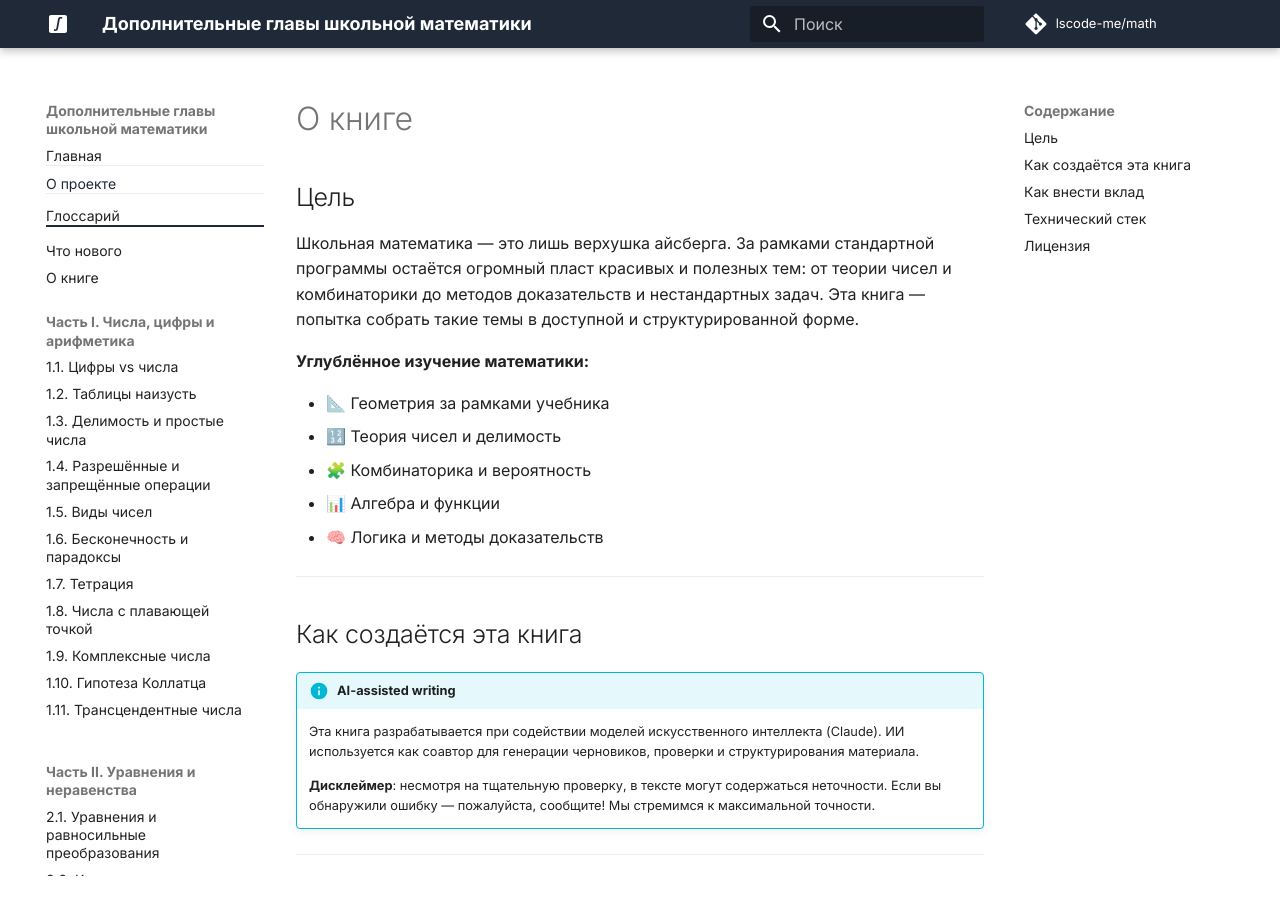
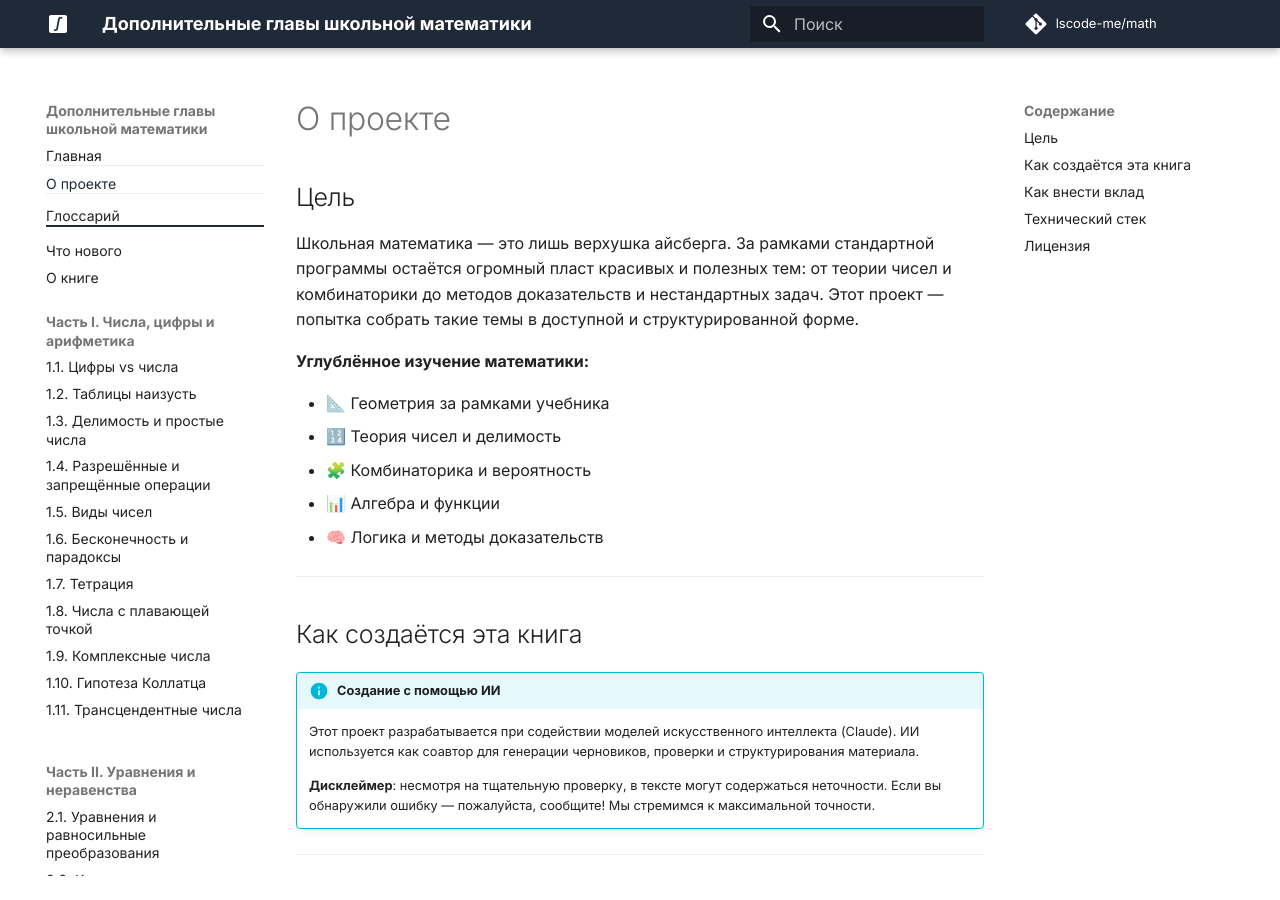
Before and after one commit to lscode-me/math, an MkDocs documentation site: the page built from docs/about.md, in a window 1280 px wide and 900 px high. Built offline with MkDocs 1.6.1 and Material for MkDocs 9.7.7, drawn with Linux system fonts in a browser that asks for light colours; comment, search, counter and statistics services are not loaded.

Commit message:
fix: страница «О проекте» — заголовок, ссылка, перевод

```diff
--- a/docs/about.md
+++ b/docs/about.md
@@ -1,8 +1,8 @@
-# О книге
+# О проекте
 
 ## Цель
 
-Школьная математика — это лишь верхушка айсберга. За рамками стандартной программы остаётся огромный пласт красивых и полезных тем: от теории чисел и комбинаторики до методов доказательств и нестандартных задач. Эта книга — попытка собрать такие темы в доступной и структурированной форме.
+Школьная математика — это лишь верхушка айсберга. За рамками стандартной программы остаётся огромный пласт красивых и полезных тем: от теории чисел и комбинаторики до методов доказательств и нестандартных задач. Этот проект — попытка собрать такие темы в доступной и структурированной форме.
 
 **Углублённое изучение математики:**
 
@@ -16,8 +16,8 @@
 
 ## Как создаётся эта книга
 
-!!! info "AI-assisted writing"
-    Эта книга разрабатывается при содействии моделей искусственного интеллекта (Claude). ИИ используется как соавтор для генерации черновиков, проверки и структурирования материала.
+!!! info "Создание с помощью ИИ"
+    Этот проект разрабатывается при содействии моделей искусственного интеллекта (Claude). ИИ используется как соавтор для генерации черновиков, проверки и структурирования материала.
 
     **Дисклеймер**: несмотря на тщательную проверку, в тексте могут содержаться неточности. Если вы обнаружили ошибку — пожалуйста, сообщите! Мы стремимся к максимальной точности.
 
@@ -37,7 +37,7 @@
 
 | Компонент | Технология |
 |-----------|-----------|
-| Генератор | [MkDocs](https://www.mkdocs.org/) + [Material for MkDocs](https://squidfundamental.github.io/mkdocs-material/) |
+| Генератор | [MkDocs](https://www.mkdocs.org/) + [Material for MkDocs](https://squidfunk.github.io/mkdocs-material/) |
 | Хостинг | GitHub Pages |
 | Формулы | MathJax |
 | Диаграммы | Mermaid |
```
Also changed, not shown: docs/changelog.md (+4 -0 lines).
